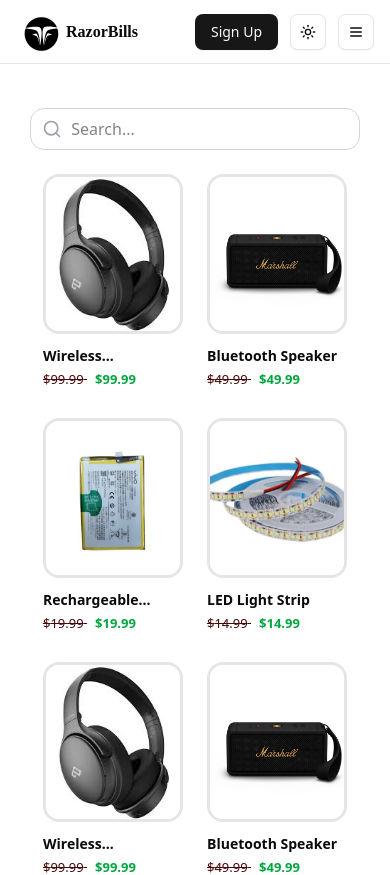
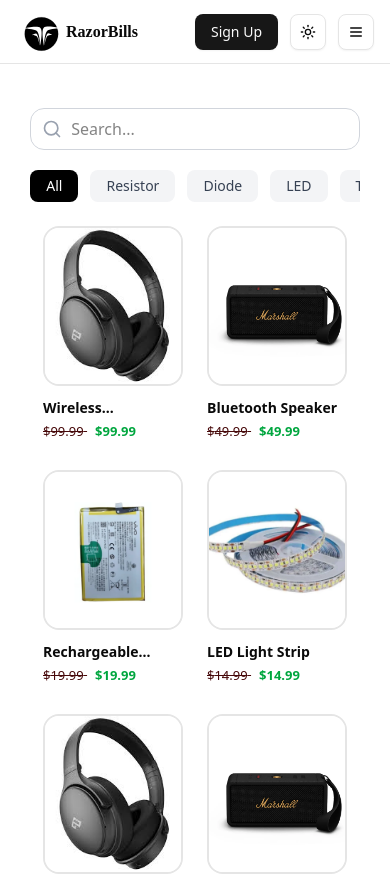
Before and after one commit to muhammed-radin/razorbills, a React (Vite) app: page / in a window 390 px wide. Shown: the top 875 px of the page. Built offline with nearby package versions, Linux system fonts and the light colour scheme; a web font is replaced by a local one.

Commit message:
Refactor CategoryList component to accept categories as props; update ProductCard styling for consistency; enhance HomePage layout with CategoryList integration

```diff
--- a/src/components/category-tag/CategoryList.jsx
+++ b/src/components/category-tag/CategoryList.jsx
@@ -1,35 +1,22 @@
 import { useState } from "react";
 import CategoryTag from "./CategoryTag";
 import React from "react";
+import { cn } from "@/lib/utils";
 
-export default function CategoryList() {
-  const categories = [
-    "All",
-    "Resistor",
-    "Diode",
-    "LED",
-    "Transistor",
-    "Battery",
-    "Fuse",
-    "Potentiometer",
-    "Speaker",
-    "Microphone",
-    "Crystal Oscillator",
-    "Connector",
-    "Sensor",
-    "Microcontroller",
-  ];
+export default function CategoryList(params) {
+  const categories = params.items;
 
   const [active, setActive] = useState("All");
   return (
     <>
-      <div className="p-4 flex gap-3 flex-wrap ">
+      <div className={cn("p-4 flex gap-3 flex-wrap", params.className)}>
         {categories.map((category) => (
           <CategoryTag
             key={category}
             label={category}
             selected={active === category}
-            onClick={() =>  setActive(category)}
+            onClick={() => setActive(category)}
+            className={params.tagClassName}
           />
         ))}
       </div>
--- a/src/components/product-card/ProductCard.jsx
+++ b/src/components/product-card/ProductCard.jsx
@@ -9,11 +9,11 @@
 const ProductCard = ({ product }) => {
     return (
         <Card className="w-35 sm:w-45 h-55  border shadow-none border-none rounded-none p-0 bg-transparent  gap-3  ">
-            <CardHeader className="h-40 border-3 rounded-2xl p-0 m-0 overflow-hidden bg-center">
+            <CardHeader className="h-40 border-3 max-sm:border-2 rounded-2xl p-0 m-0 overflow-hidden bg-center">
                 <img
                     src={product.image}
                     alt={product.name}
-                    className="w-full h-40 object-cover hover:scale-115 transition-transform duration-300 ease-in-out"
+                    className="w-full h-40 object-cover hover:scale-105 transition-transform duration-300 ease-in-out"
                 />
             </CardHeader>
 
--- a/src/pages/home/page.jsx
+++ b/src/pages/home/page.jsx
@@ -97,6 +97,22 @@
     <div className=" min-h-screen  p-3 sm:p-7">
       <br />
       <SearchBar />
+      <CategoryList items={[
+        "All",
+        "Resistor",
+        "Diode",
+        "LED",
+        "Transistor",
+        "Battery",
+        "Fuse",
+        "Potentiometer",
+        "Speaker",
+        "Microphone",
+        "Crystal Oscillator",
+        "Connector",
+        "Sensor",
+        "Microcontroller",
+      ]} className="w-[90%] sm:w-2/3 mx-auto max-sm:flex-row max-sm:flex-nowrap max-sm:justify-start max-sm:items-center max-sm:overflow-x-auto max-sm:p-0 whitespace-nowrap" tagClassName="max-sm:rounded-md" />
 
 
       <div className="flex flex-wrap justify-center gap-6 mt-6">
```
